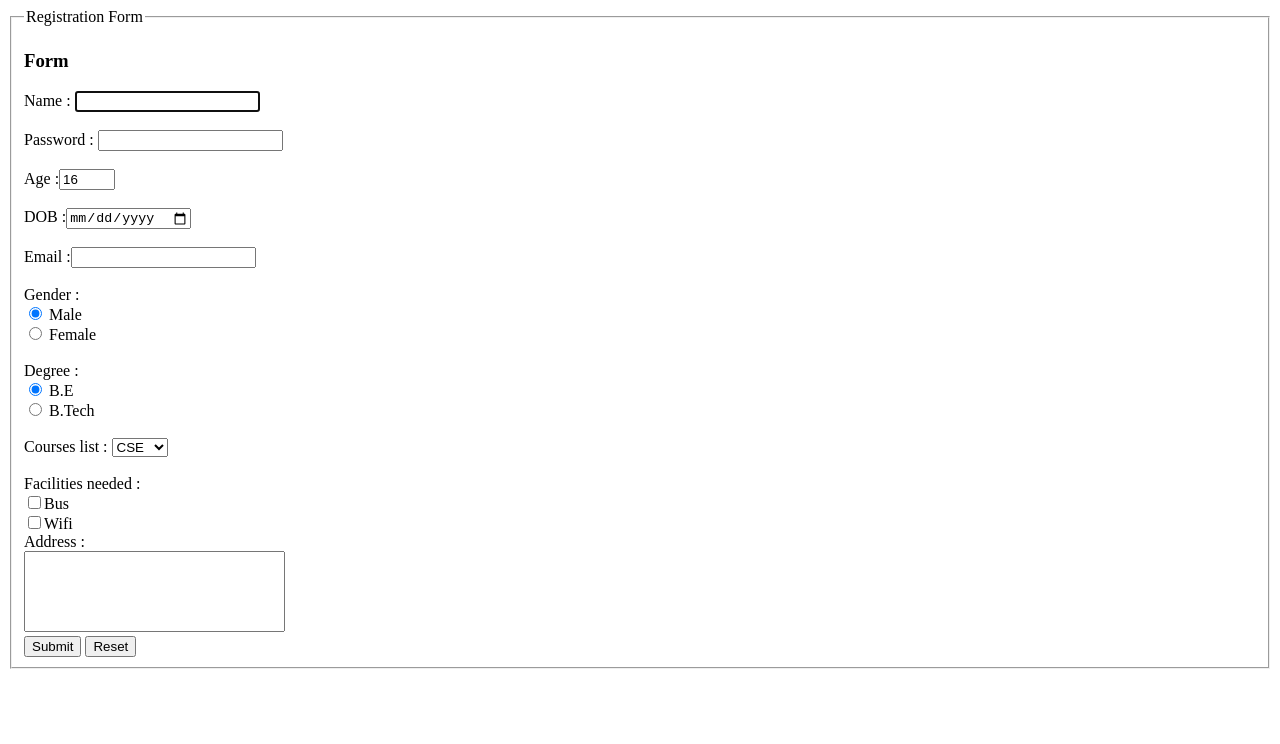
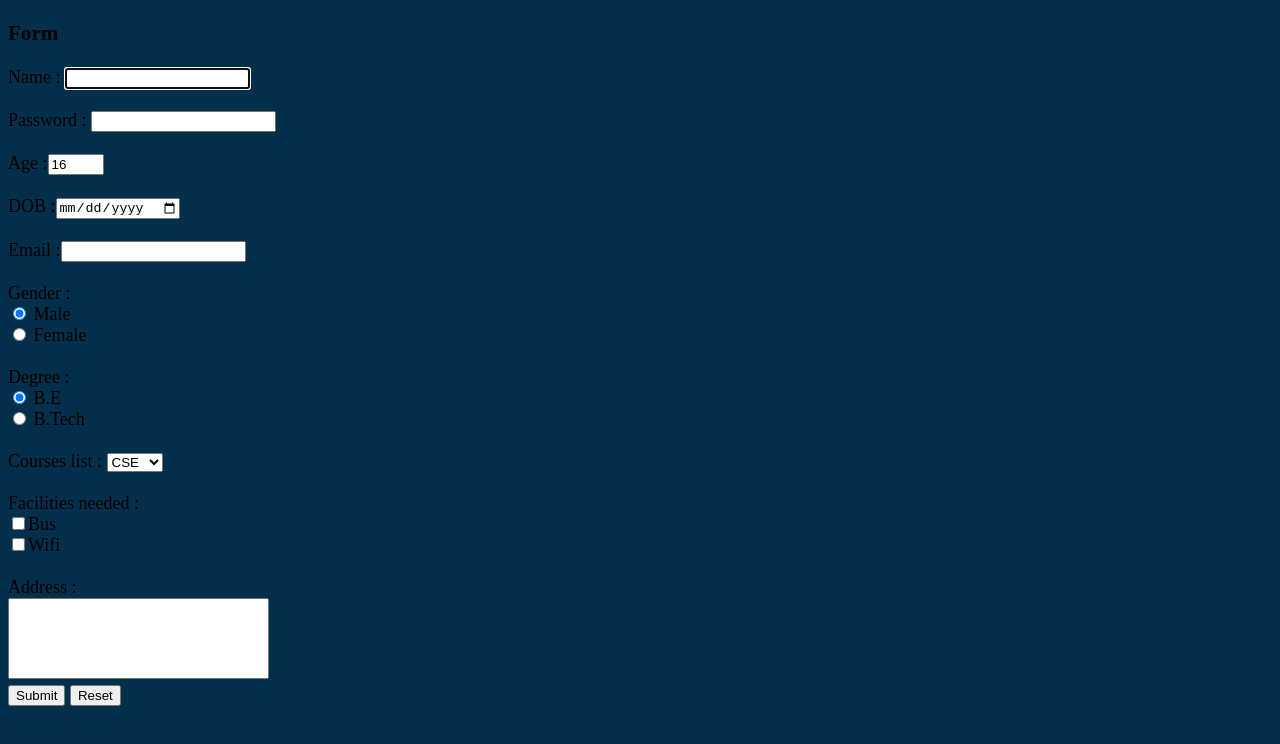
Before and after one commit to NaveenrajV/cb-learning, a plain HTML site: page html/form.html in a window 1280 px wide. Drawn offline with Linux system fonts and the light colour scheme.

Commit message:
Forms fields remains same

```diff
--- a/html/form.html
+++ b/html/form.html
@@ -5,10 +5,11 @@
     <meta name="viewport" content="width=device-width, initial-scale=1.0">
     <meta http-equiv="X-UA-Compatible" content="ie=edge">
     <title>Document</title>
+    <link rel="stylesheet" href="./styles.css">
 </head>
-<body>
-    <fieldset>
-        <legend>Registration Form</legend>
+<body style="background-color: #042f4b">
+    <div class = "FormRegister">
+
 
         <h3>Form</h3>
         <form method = "GET" target="_blank" autocomplete="off">
@@ -36,13 +37,14 @@
                 <label> Facilities needed :</label><br>
                 <input type="checkbox" name="facility">Bus<br>
                 <input type="checkbox" name="facility">Wifi<br>
-
+                <br>
                 <label>Address :</label><br>
                 <textarea name="address" rows="5" cols="30" style="resize: none;"></textarea>
                 <br>
                 <input type="submit" value="Submit">
                 <input type="reset">
             </form>
-        </fieldset>
+
+    </div>
 </body>
 </html>
```
